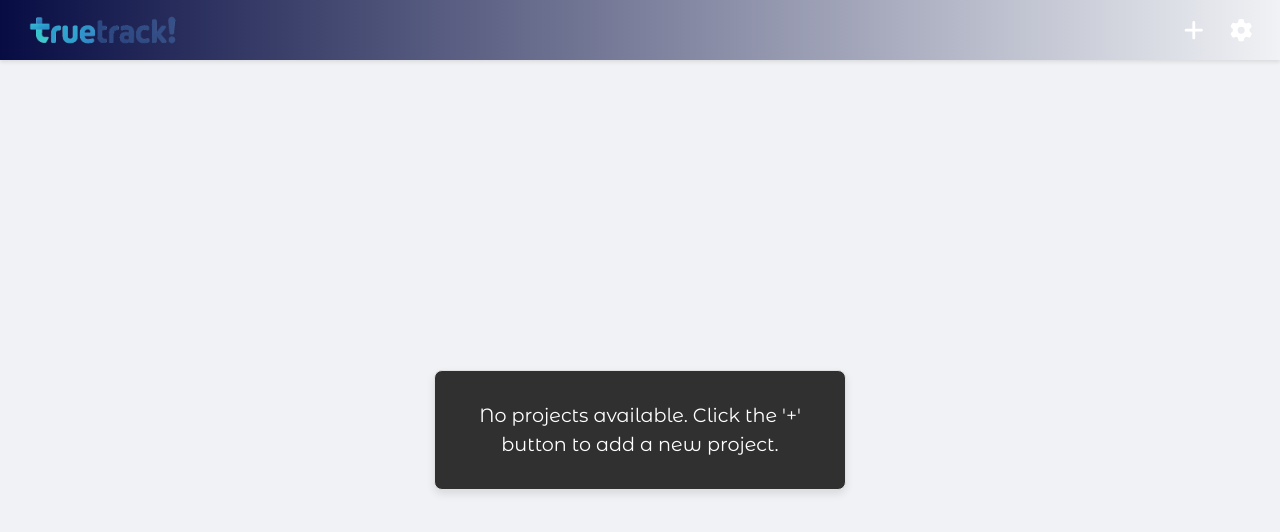
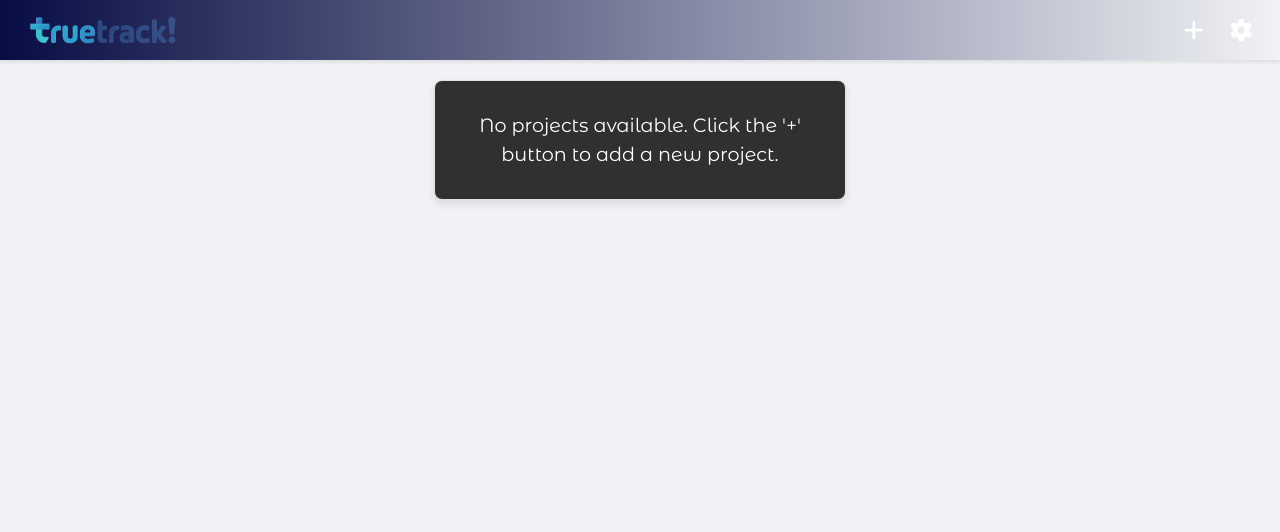
Before and after one commit to venkyjs/truetrack, a React (Vite) app: page / in a window 1280 px wide. Shown: the top 532 px of the page. Built offline with nearby package versions, Linux system fonts and the light colour scheme.

Commit message:
Update mainContentContainer styles in App.module.css to allow project lanes to wrap and adjust overflow behavior for improved layout

```diff
--- a/src/App.module.css
+++ b/src/App.module.css
@@ -70,13 +70,15 @@ select {
 
 .mainContentContainer {
     display: flex;
+    flex-wrap: wrap; /* Allow project lanes to wrap */
     flex-direction: row;
-    overflow-x: auto; /* Allows horizontal scrolling for lanes */
-    overflow-y: hidden; /* Prevents vertical scrolling on the container itself */
+    overflow-y: auto; /* Allows vertical scrolling for wrapped lanes */
+    overflow-x: hidden; /* Prevents horizontal scrolling */
     height: calc(100vh - 60px); /* Assuming AppHeader is 60px. Adjust as needed. */
     padding: 20px;
     gap: 20px; /* Spacing between project lanes */
     align-items: flex-start; /* Align lanes to the top */
+    align-content: flex-start; /* Aligns wrapped lines to the start of the container */
     box-sizing: border-box;
 }
 
```
